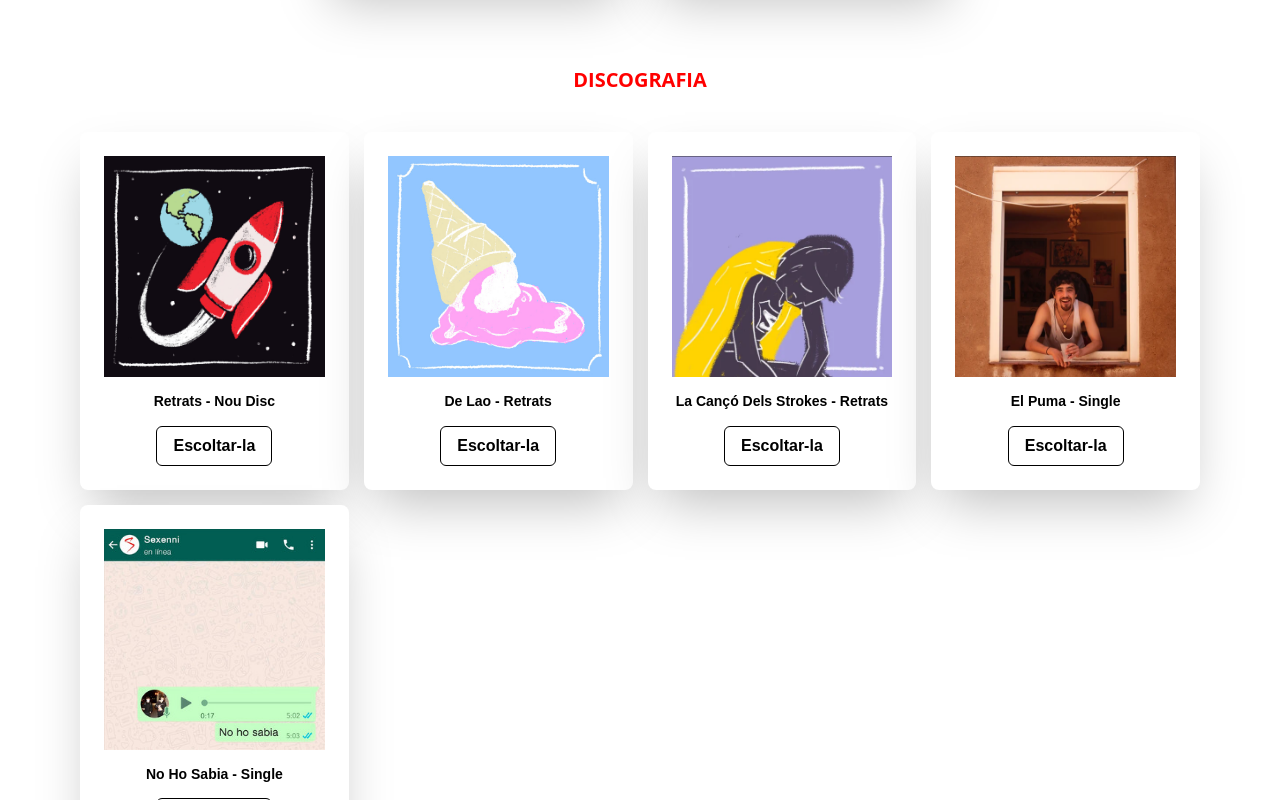
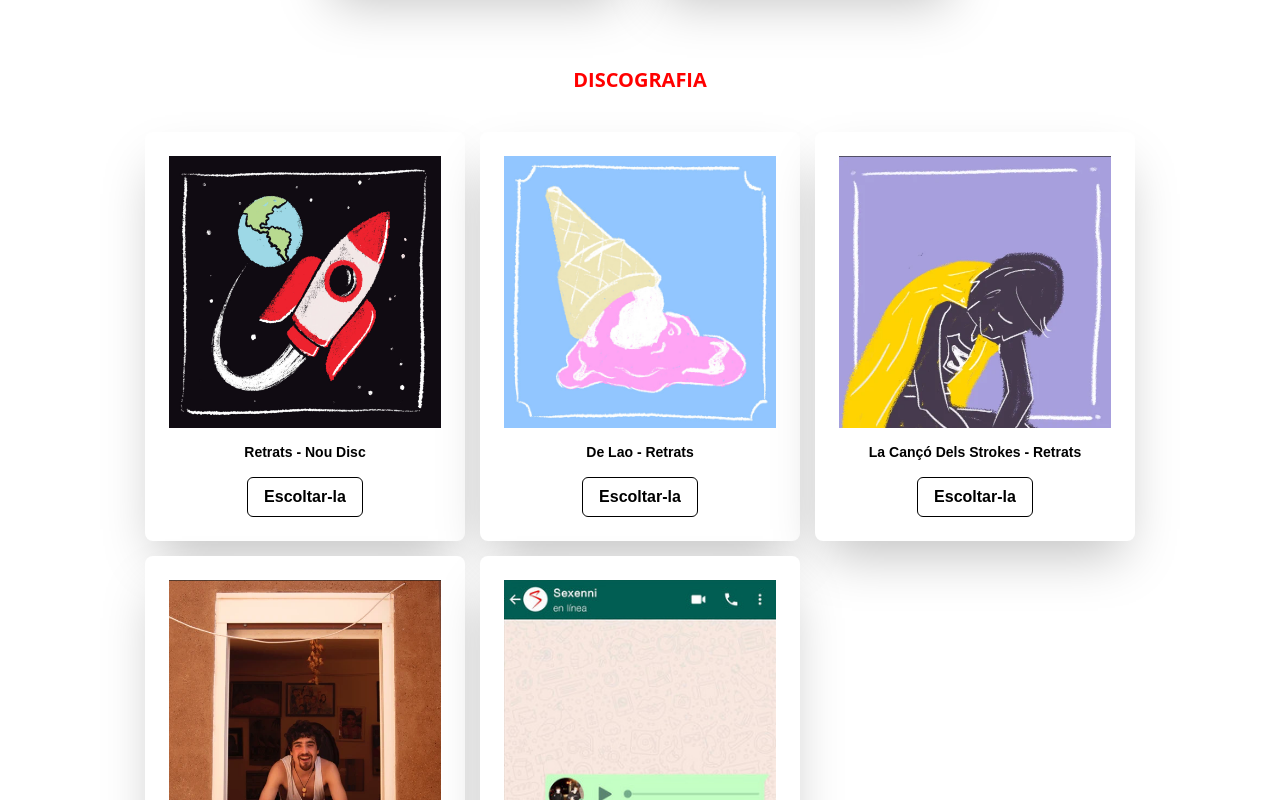
Before and after one commit to Telmiyo/sexenni-website, a Next.js app: page / in a window 1280 px wide. Shown: the part 1120-1920 px from the top of the page. Built offline with nearby package versions, Linux system fonts and the light colour scheme.

Commit message:
Update index.js

```diff
--- a/pages/index.js
+++ b/pages/index.js
@@ -61,8 +61,8 @@ const Page = () => {
           direction="row"
           gap={15}
           align='center'
-          mx={20}
-          columns={[1,null,4]}
+          mx={useBreakpointValue({md:'20px',base:'0px'})}
+          columns={[2,null,3]}
 
         >
             <DiscGridItem src={'/images/songs/retrats-portada.jpeg'} name={'Retrats - Nou Disc'} link='https://open.spotify.com/album/76f31PpIcNFil6tmydPyFZ?si=Hp2ThZMtRBmHiokLCBLJYg' />
```
